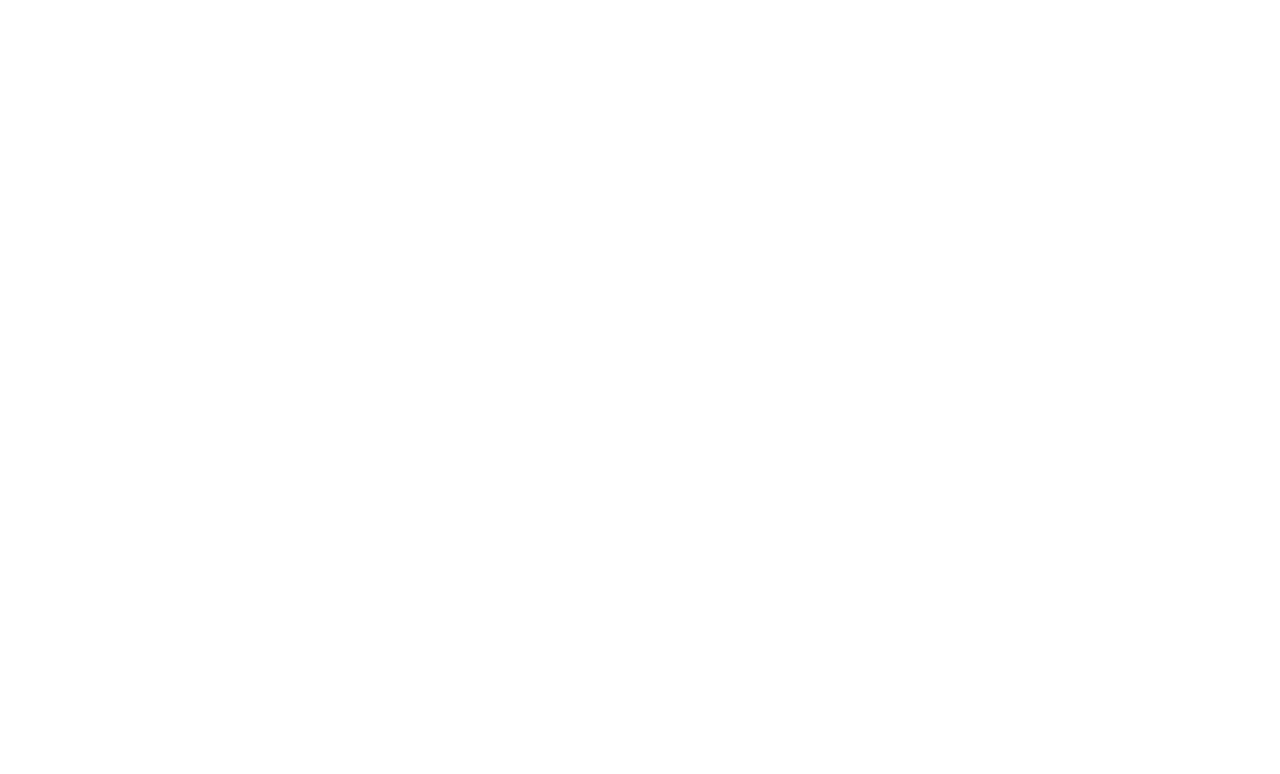
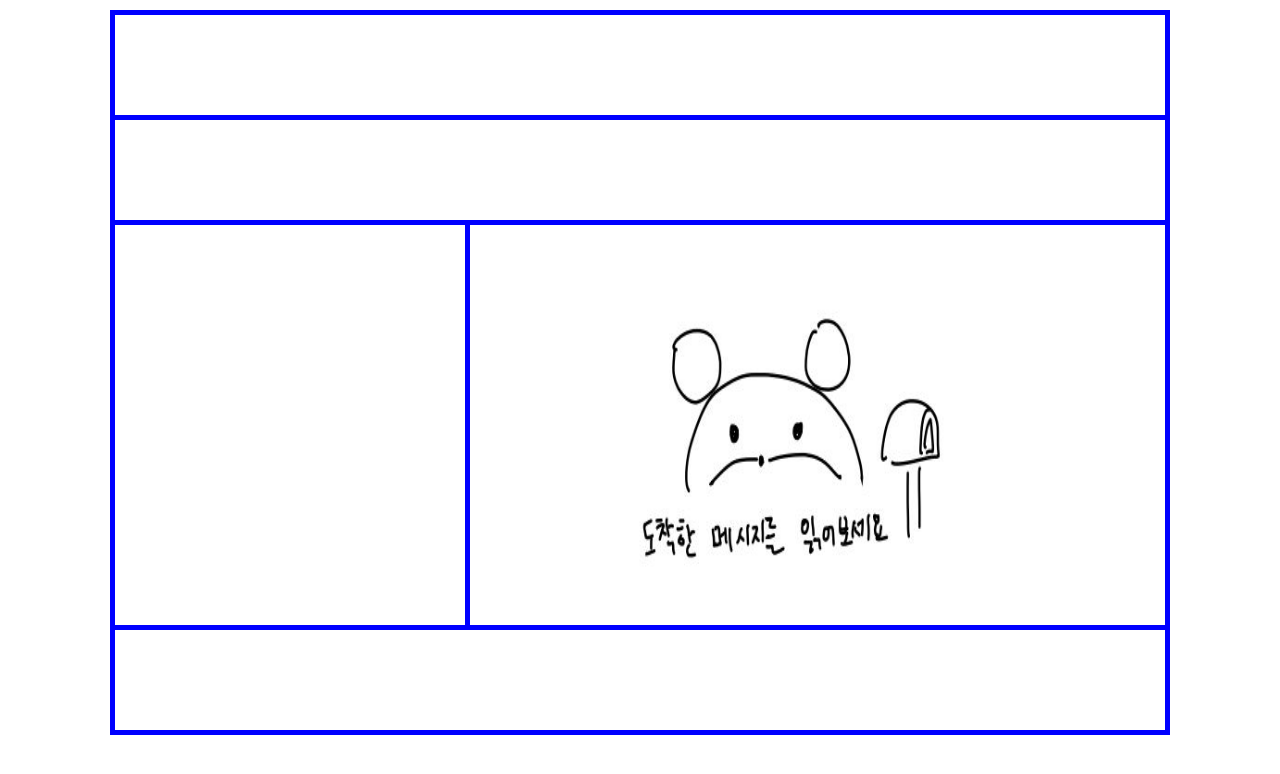
Before and after one commit to gomcool17/pocketMoney, a React (Create React App) app in the folder frontend/: page /chat in a window 1280 px wide. Before the commit this address had no page. Shown: the top 774 px of the page. Built offline with nearby package versions, Linux system fonts and the light colour scheme.

Commit message:
[ADD] 채팅방 전체적인 틀 구현

```diff
--- a/frontend/src/App.js
+++ b/frontend/src/App.js
@@ -1,19 +1,25 @@
 import React from "react";
 import DefaultPage from "./component/main/DefaultPage";
-import {BrowserRouter as Router, Route, Routes,} from "react-router-dom";
+import { BrowserRouter as Router, Route, Routes } from "react-router-dom";
 import BoardDetails from "./component/boardDetails/BoardDetails";
 import LoginPage from "./component/login/LoginPage";
 import SignUpPage from "./component/login/SignUpPage";
+import Mypage from "./component/mypage/MyPage";
+import ChatPage from "./component/chat/ChatPage";
 
 function App() {
-  return (<Router>
+  return (
+    <Router>
       <Routes>
         <Route path="/" exact element={<DefaultPage />} />
         <Route path="/login" exact element={<LoginPage />} />
         <Route path="/signup" exact element={<SignUpPage />} />
+        <Route path="/mypage" exact element={<Mypage />} />
         <Route path="/board/:boardId" exact element={<BoardDetails />} />
+        <Route path="/chat" exact element={<ChatPage />} />
       </Routes>
-  </Router>);
+    </Router>
+  );
 }
 
 export default App;
--- a/frontend/src/component/MainHeader.js
+++ b/frontend/src/component/MainHeader.js
@@ -104,7 +104,7 @@
       <HeaderInside>
         <Logo
           onClick={() => {
-            navigate("/");
+            window.location.href = "/";
           }}
         >
           PocketMoney
--- /dev/null
+++ b/frontend/src/component/chat/AllMessage.js
@@ -0,0 +1,15 @@
+import React from "react";
+import styled from "styled-components";
+
+const Outside = styled.div`
+  display: inline-block;
+  width: 350px;
+  height: 400px;
+  border-right: 5px solid blue;
+`;
+
+function AllMessage() {
+  return <Outside></Outside>;
+}
+
+export default AllMessage;
--- /dev/null
+++ b/frontend/src/component/chat/ChatPage.js
@@ -0,0 +1,29 @@
+import React from "react";
+import styled from "styled-components";
+import ChattingRoom from "./ChattingRoom";
+
+const Outside = styled.div`
+  width: 1050px;
+  margin: 10px auto;
+  border-top: 5px solid blue;
+  border-left: 5px solid blue;
+  border-right: 5px solid blue;
+`;
+const Block = styled.div`
+  width: 1050px;
+  height: 100px;
+  border-bottom: 5px solid blue;
+`;
+
+function ChatPage() {
+  return (
+    <Outside>
+      <Block></Block>
+      <Block></Block>
+      <ChattingRoom />
+      <Block></Block>
+    </Outside>
+  );
+}
+
+export default ChatPage;
--- /dev/null
+++ b/frontend/src/component/chat/ChattingRoom.js
@@ -0,0 +1,21 @@
+import React from "react";
+import styled from "styled-components";
+import AllMessage from "./AllMessage";
+import DefaultRoom from "./DefaultRoom";
+
+const Outside = styled.div`
+  width: 1050px;
+  height: 400px;
+  border-bottom: 5px solid blue;
+`;
+
+function ChattingRoom() {
+  return (
+    <Outside>
+      <AllMessage />
+      <DefaultRoom />
+    </Outside>
+  );
+}
+
+export default ChattingRoom;
--- /dev/null
+++ b/frontend/src/component/chat/DefaultRoom.js
@@ -0,0 +1,38 @@
+/* eslint-disable jsx-a11y/img-redundant-alt */
+import React from "react";
+import styled from "styled-components";
+
+const Outside = styled.div`
+  display: inline-block;
+  width: 680px;
+  height: 400px;
+`;
+const ImgBox = styled.div`
+  width: 400px;
+  height: 400px;
+  margin: 0 auto;
+  -ms-user-select: none;
+  -moz-user-select: -moz-none;
+  -khtml-user-select: none;
+  -webkit-user-select: none;
+  user-select: none;
+`;
+
+function DefaultRoom() {
+  return (
+    <Outside>
+      <ImgBox>
+        <img
+          src="/testlogo.JPG"
+          alt="my image"
+          style={{
+            width: "350px",
+            height: "350px",
+          }}
+        />
+      </ImgBox>
+    </Outside>
+  );
+}
+
+export default DefaultRoom;
--- a/frontend/src/component/login/EmailLogin.js
+++ b/frontend/src/component/login/EmailLogin.js
@@ -21,7 +21,6 @@
       <LoginButton
         onClick={() => {
           if (email.length && password.length) {
-            setPassword("");
             loginApi(email, password, props.navigate);
           } else {
             alert("빈칸을 다 채워주세요!");
--- /dev/null
+++ b/frontend/src/component/mypage/MyPage.js
@@ -0,0 +1,12 @@
+import React from "react";
+import { ACCESS_TOKEN } from "./../../constant/LocalStorage";
+
+function Mypage() {
+  if (!localStorage.getItem(ACCESS_TOKEN)) {
+    alert("로그인이 필요한 서비스입니다!!!");
+    window.location.href = "/login";
+  }
+  return <></>;
+}
+
+export default Mypage;
```
Also changed, not shown: frontend/src/api/TestApi.js (deleted, +0 -9 lines), frontend/public/testlogo.JPG (added). Lines whose indentation alone changed are shown as unchanged.
